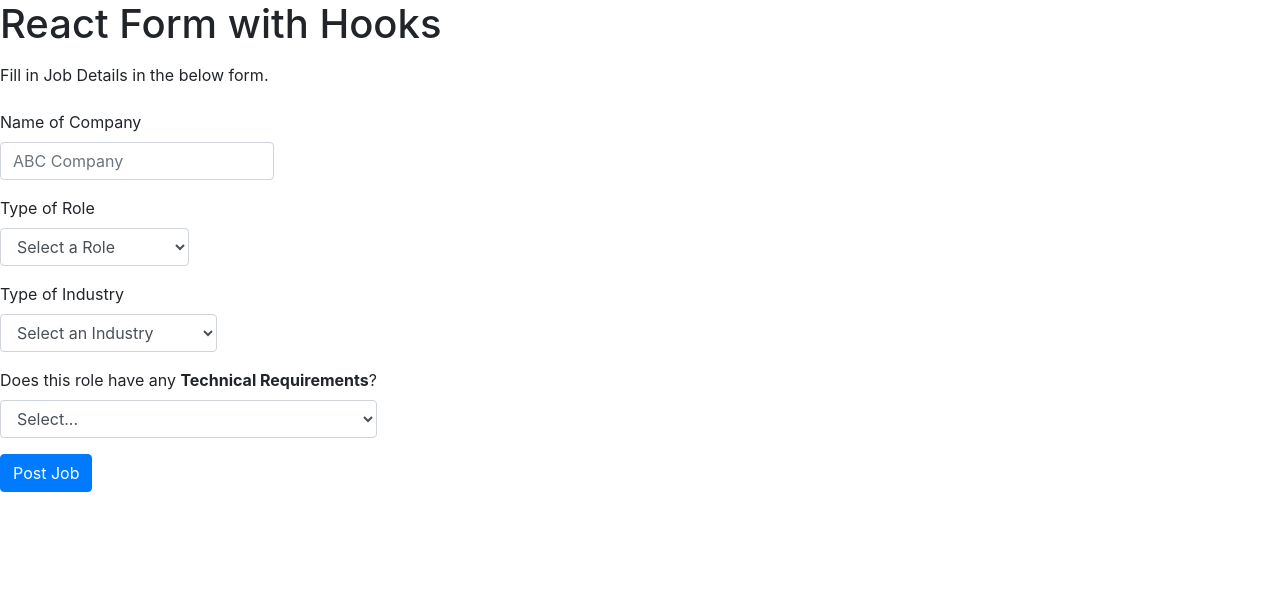
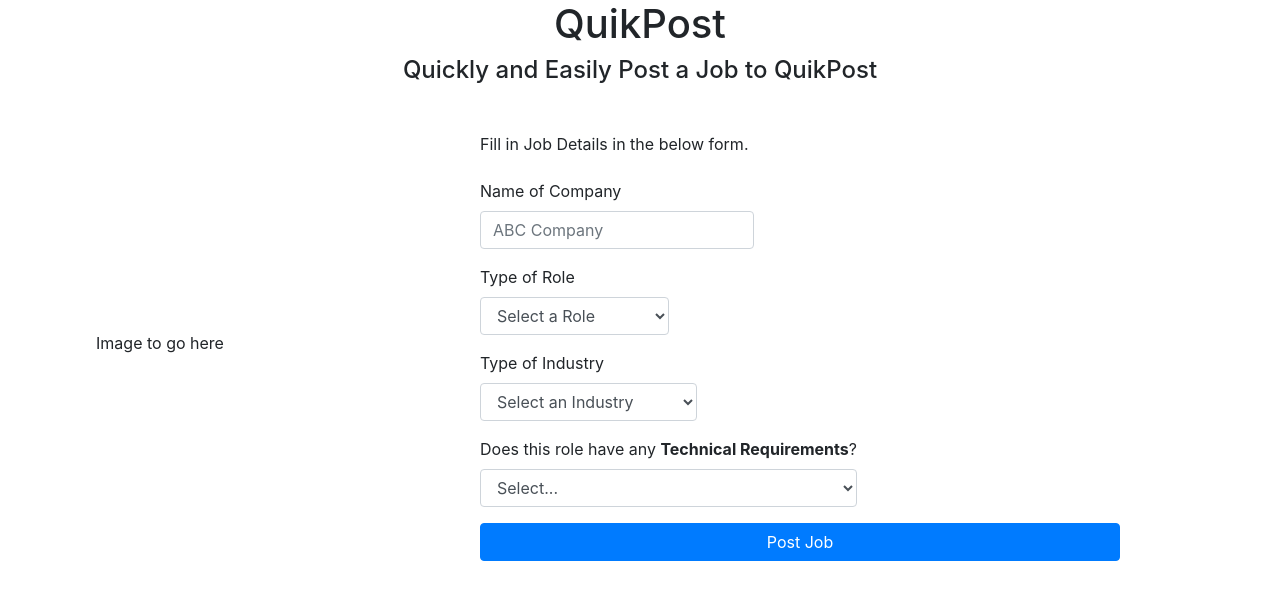
Before and after one commit to cwils021/react-form, a React (Create React App) app: page / in a window 1280 px wide. Shown: the top 600 px of the page. Built offline with nearby package versions, Linux system fonts and the light colour scheme.

Commit message:
Add form container and simple styling

```diff
--- /dev/null
+++ b/src/App.css
@@ -0,0 +1,4 @@
+body, html {
+	height: 100%;
+	width: auto;
+}
--- a/src/App.js
+++ b/src/App.js
@@ -1,6 +1,9 @@
 import React from 'react';
 import 'bootstrap/dist/css/bootstrap.min.css';
-import Form from './components/Form'
+
+import Head from './components/Head'
+import FormContainer from './components/FormContainer/FormContainer';
+import './App.css'
 // todo import provider
 // todo import form container
 // todo import form
@@ -9,9 +12,9 @@
 
 function App() {
   return (
-    <div>
-      <h1>React Form with Hooks</h1>
-      <Form/>
+    <div className='react-form-app'>
+      <Head/>
+      <FormContainer/>
     </div>
   );
 }
--- /dev/null
+++ b/src/components/Form/Form.css
@@ -0,0 +1,7 @@
+.form {
+	display: flex;
+	flex-direction: column;
+	justify-content: center;
+
+
+}
--- a/src/components/Form.js
+++ b/src/components/Form/Form.js
@@ -5,12 +5,14 @@
 import InputGroup  from 'react-bootstrap/InputGroup';
 import Button from 'react-bootstrap/Button';
 import  BootForm   from 'react-bootstrap/Form';
-import { roles, industries, selectionStrings } from '../Consts';
+import { roles, industries, selectionStrings } from '../../Consts';
+
+import './Form.css';
 
 
 const Form = () => {
 	return (
-		<BootForm>
+		<BootForm className='form'>
 			<BootForm.Group controlId='Header'>
 				<BootForm.Control
 					size='lg'
--- /dev/null
+++ b/src/components/FormContainer/FormContainer.css
@@ -0,0 +1,21 @@
+.form-container-flexbox {
+	display: flex;
+	flex-direction: row;
+	align-items: stretch;
+}
+.form-container-flexbox>.image-box {
+	display: flex;
+	flex: 25%;
+	padding: 1em;
+	align-items: center;
+	justify-content: center;
+}
+
+.form-container-flexbox>.form{
+	flex: 75%;
+	padding: 2em 10em;
+}
+
+h1, h4 {
+	text-align: center;
+}
--- /dev/null
+++ b/src/components/FormContainer/FormContainer.js
@@ -0,0 +1,24 @@
+import React from 'react'
+
+import Form from '../Form/Form';
+import './FormContainer.css'
+
+// todo container HTML
+// todo container styling
+// todo move head to App
+
+
+const FormContainer = () => {
+	return (
+		<div className='form-container'>
+			<h1>QuikPost</h1>
+			<h4>Quickly and Easily Post a Job to QuikPost</h4>
+			<div className="form-container-flexbox">
+				<span className='image-box'>Image to go here</span>
+				<Form/>
+			</div>
+		</div>
+	)
+}
+
+export default FormContainer;
```
Also changed, not shown: src/components/FormContainer.js (deleted, +0 -17 lines).
